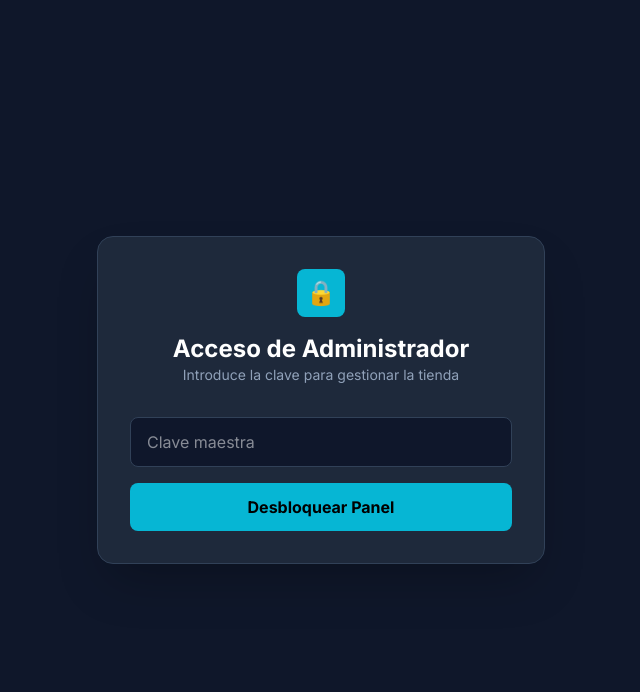
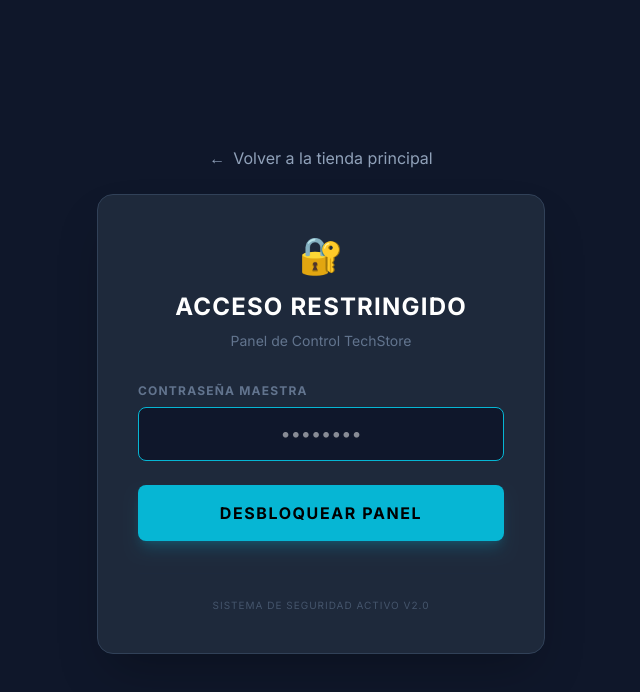
Before and after one commit to Bydansx/app-Tienda-Frontend, a React (Vite) app: page /admin in a window 1280 px wide. Shown: the top 692 px of the page, without its empty margins (319-959 px from the left). Built offline with nearby package versions, Linux system fonts and the light colour scheme.

Commit message:
Actualizacion Login

```diff
--- a/src/pages/Login.jsx
+++ b/src/pages/Login.jsx
@@ -1,5 +1,5 @@
 import React, { useState } from 'react';
-import { useNavigate } from 'react-router-dom';
+import { useNavigate, Link } from 'react-router-dom'; // Importamos Link para la navegación
 
 export default function Login() {
     const [password, setPassword] = useState('');
@@ -7,7 +7,7 @@
 
     const handleLogin = async (e) => {
         e.preventDefault();
-
+        try {
             const res = await fetch('https://app-tienda-vm7j.onrender.com/api/login', {
                 method: 'POST',
                 headers: { 'Content-Type': 'application/json' },
@@ -15,35 +15,56 @@
             });
 
             if (res.ok) {
-            // 🔑 GUARDAMOS EL PERMISO: Usamos sessionStorage para que si cierra la pestaña, tenga que loguearse de nuevo.
                 sessionStorage.setItem('admin_pass', password);
-            navigate('/dashboard'); // Si es correcto, lo deja pasar al panel
+                navigate('/dashboard');
             } else {
-            alert("⚠️ Contraseña incorrecta. Acceso denegado.");
+                alert("⚠️ Clave incorrecta");
+            }
+        } catch (error) {
+            alert("Error conectando al servidor");
         }
     };
 
     return (
-        <div className="min-h-screen bg-tech-bg flex items-center justify-center p-6">
-            <div className="bg-tech-card p-8 rounded-2xl border border-slate-700 w-full max-w-md shadow-2xl">
+        <div className="min-h-screen bg-tech-bg flex flex-col items-center justify-center p-6 font-sans">
+
+            {/* BOTÓN PARA VOLVER A LA TIENDA (Fuera del cuadro blanco) */}
+            <Link
+                to="/"
+                className="mb-6 text-slate-400 hover:text-tech-accent flex items-center gap-2 transition-colors group"
+            >
+                <span className="group-hover:-translate-x-1 transition-transform">←</span>
+                Volver a la tienda principal
+            </Link>
+
+            <div className="bg-tech-card p-10 rounded-2xl border border-slate-700 w-full max-w-md shadow-2xl">
                 <div className="text-center mb-8">
-                    <div className="bg-tech-accent w-12 h-12 rounded-lg flex items-center justify-center mx-auto mb-4 text-black font-bold text-2xl">🔒</div>
-                    <h2 className="text-2xl font-bold text-white">Acceso de Administrador</h2>
-                    <p className="text-slate-400 text-sm">Introduce la clave para gestionar la tienda</p>
+                    <div className="text-4xl mb-4 text-tech-accent">🔐</div>
+                    <h2 className="text-2xl font-bold text-white uppercase tracking-wider">Acceso Restringido</h2>
+                    <p className="text-slate-500 text-sm mt-2 font-medium">Panel de Control TechStore</p>
                 </div>
 
-                <form onSubmit={handleLogin} className="space-y-4">
+                <form onSubmit={handleLogin} className="space-y-6">
+                    <div>
+                        <label className="block text-xs text-slate-500 mb-2 uppercase font-bold tracking-widest">Contraseña Maestra</label>
                         <input
                             type="password"
-                        placeholder="Clave maestra"
-                        className="w-full bg-slate-900 border border-slate-700 rounded-lg px-4 py-3 text-white focus:border-tech-accent outline-none transition-all"
+                            placeholder="••••••••"
+                            className="w-full bg-slate-900 border border-slate-700 rounded-lg px-4 py-3 text-white focus:border-tech-accent outline-none transition-all text-center text-lg"
                             onChange={(e) => setPassword(e.target.value)}
                             required
+                            autoFocus
                         />
-                    <button className="w-full bg-tech-accent hover:bg-cyan-400 text-black font-bold py-3 rounded-lg transition-all transform active:scale-95">
+                    </div>
+
+                    <button className="w-full bg-tech-accent hover:bg-cyan-400 text-black font-black py-4 rounded-lg transition-all shadow-lg shadow-cyan-500/20 uppercase tracking-widest">
                         Desbloquear Panel
                     </button>
                 </form>
+
+                <div className="mt-8 pt-6 border-t border-slate-800 text-center">
+                    <p className="text-[10px] text-slate-600 uppercase tracking-widest">Sistema de seguridad activo v2.0</p>
+                </div>
             </div>
         </div>
     );
```
Lines whose indentation alone changed are shown as unchanged.
